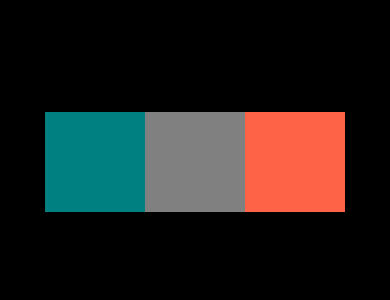
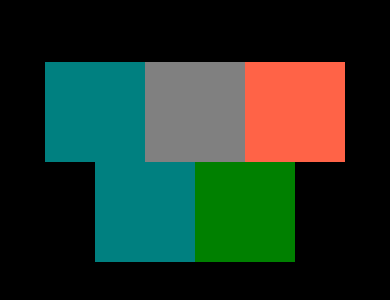
Before and after one commit to crzyzenn/SellIt, a React Native app: screen / in a window 390 px wide. Shown: the part 260-560 px from the top of the page. Built offline with nearby package versions, Linux system fonts and the light colour scheme.

Commit message:
Flex with flex wrap

```diff
--- a/App.js
+++ b/App.js
@@ -20,8 +20,9 @@ export default function App() {
         flex: 1,
         flexDirection: 'row',
         justifyContent: 'center',
-        alignItems: 'center',
         paddingTop: StatusBar.currentHeight,
+        alignContent: 'center',
+        flexWrap: 'wrap',
       }}
     >
       <View
@@ -33,6 +34,8 @@ export default function App() {
       />
       <View style={{ backgroundColor: 'gray', width: 100, height: 100 }} />
       <View style={{ backgroundColor: 'tomato', width: 100, height: 100 }} />
+      <View style={{ backgroundColor: 'teal', width: 100, height: 100 }} />
+      <View style={{ backgroundColor: 'green', width: 100, height: 100 }} />
     </View>
   );
 }
```
